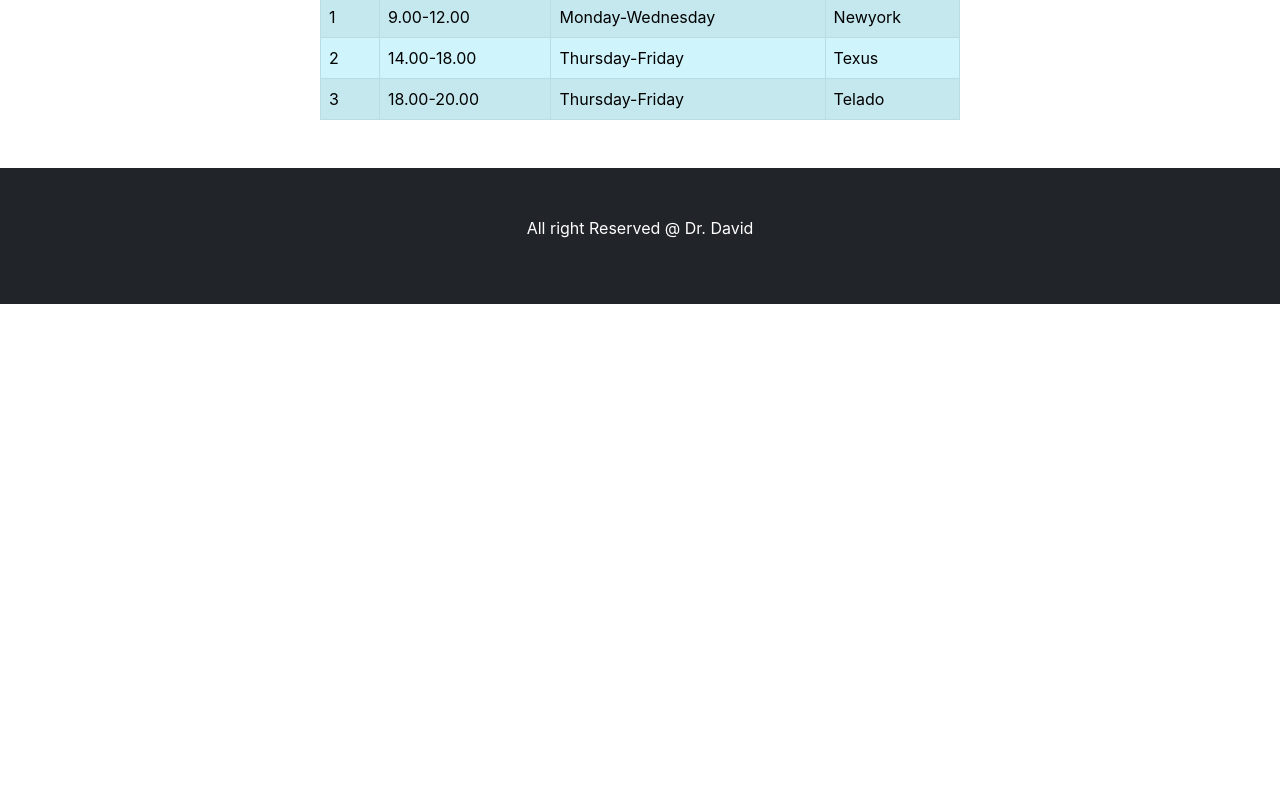
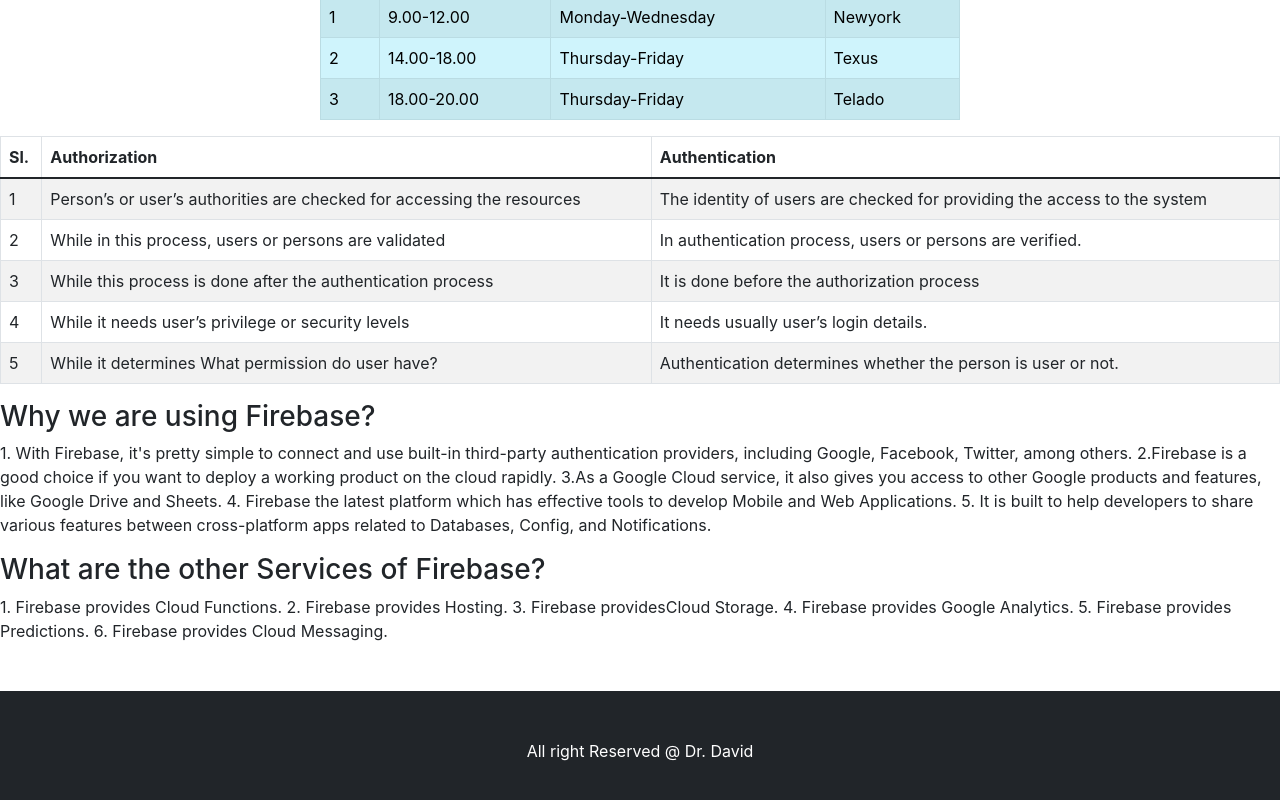
Before and after one commit to dev-nayandas/dr-david-client, a React (Create React App) app: page / in a window 1280 px wide. Shown: the part 1780-2580 px from the top of the page. Before the commit the page ends 2084 px from the top, so only its background shows below. Built offline with nearby package versions, Linux system fonts and the light colour scheme.

Commit message:
Blogs route done

```diff
--- /dev/null
+++ b/src/Pages/Blogs/Blogs.js
@@ -0,0 +1,72 @@
+import React from 'react';
+import { Table } from 'react-bootstrap';
+
+const Blogs = () => {
+    return (
+        <div>
+            <Table striped bordered hover>
+  <thead>
+    <tr>
+      <th>Sl.</th>
+      <th>Authorization</th>
+      <th>Authentication</th>
+
+    </tr>
+  </thead>
+  <tbody>
+    <tr>
+      <td>1</td>
+      <td>Person’s or user’s authorities are checked for accessing the resources</td>
+      <td>The identity of users are checked for providing the access to the system</td>
+
+    </tr>
+    <tr>
+      <td>2</td>
+      <td>While in this process, users or persons are validated</td>
+      <td>In authentication process, users or persons are verified.</td>
+
+    </tr>
+    <tr>
+      <td>3</td>
+      <td>While this process is done after the authentication process</td>
+      <td>It is done before the authorization process</td>
+
+    </tr>
+    <tr>
+      <td>4</td>
+      <td>While it needs user’s privilege or security levels</td>
+      <td>It needs usually user’s login details.</td>
+
+    </tr>
+    <tr>
+      <td>5</td>
+      <td>While it determines What permission do user have?</td>
+      <td>Authentication determines whether the person is user or not.</td>
+
+    </tr>
+
+  </tbody>
+</Table>
+<h3>Why we are using Firebase?</h3>
+<p>1. With Firebase, it's pretty simple to connect and use built-in third-party authentication providers, including Google, Facebook, Twitter, among others.
+    2.Firebase is a good choice if you want to deploy a working product on the cloud rapidly.
+    3.As a Google Cloud service, it also gives you access to other Google products and features, like Google Drive and Sheets.
+    4. Firebase the latest platform which has effective tools to develop Mobile and Web Applications.
+    5.  It is built to help developers to share various features between cross-platform apps related to Databases, Config, and Notifications.
+</p>
+<h3> What are the other Services of Firebase?</h3>
+
+    <p>
+
+1. Firebase provides Cloud Functions.
+2.  Firebase provides Hosting.
+3.  Firebase providesCloud Storage.
+4.  Firebase provides Google Analytics.
+5.  Firebase provides Predictions.
+6.  Firebase provides Cloud Messaging.</p>
+
+        </div>
+    );
+};
+
+export default Blogs;
--- a/src/Pages/Header/Header.js
+++ b/src/Pages/Header/Header.js
@@ -9,9 +9,9 @@
         <Container>
         <Navbar.Brand href="#home">Dr. David</Navbar.Brand>
         <Nav className="me-auto">
-          <Nav.Link href="#home">Home</Nav.Link>
-          <Nav.Link href="#features">Features</Nav.Link>
-          <Nav.Link href="#pricing">Pricing</Nav.Link>
+          <Nav.Link href="#home">Services</Nav.Link>
+          <Nav.Link href="#features">Blogs</Nav.Link>
+          <Nav.Link href="#pricing">Aboute Me</Nav.Link>
         </Nav>
         </Container>
       </Navbar>
--- a/src/Pages/Home/Home.js
+++ b/src/Pages/Home/Home.js
@@ -2,6 +2,7 @@
 
 
 import Banner from '../Banner/Banner';
+import Blogs from '../Blogs/Blogs';
 
 import Services from '../Services/Services';
 import Feedback from './Feedback/Feedback';
@@ -13,6 +14,7 @@
             <Banner></Banner>
             <Services></Services>
             <Feedback></Feedback>
+            <Blogs></Blogs>
 
         </div>
     );
```
Also changed, not shown: src/Pages/Blogs/Blogs.css (added).
